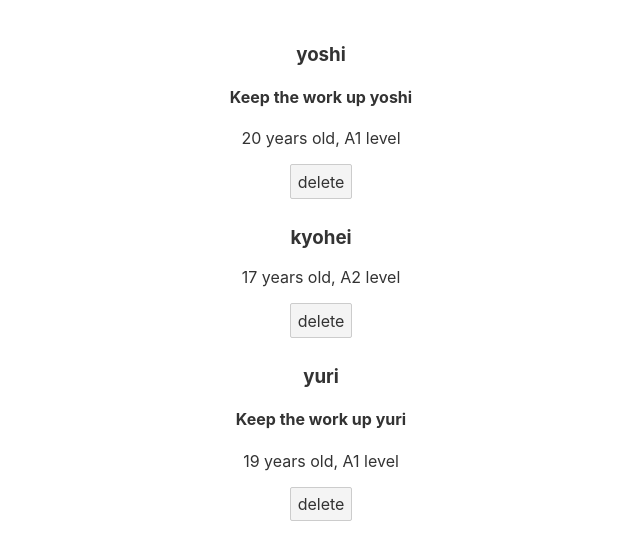
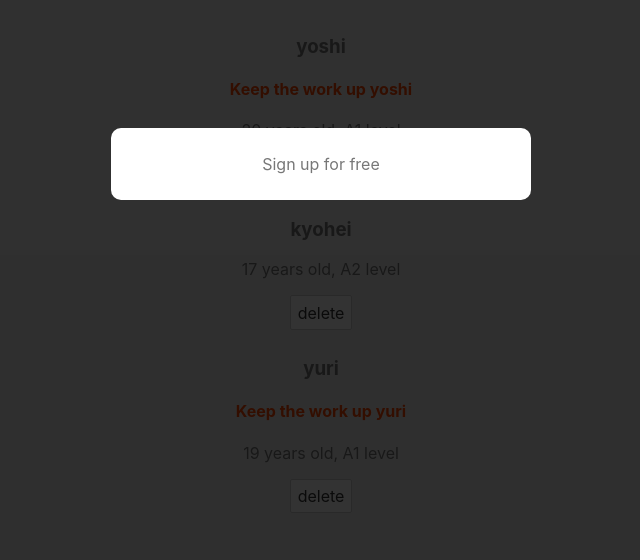
Before and after one commit to GuisseMaabo/Learning-germanIkigai, a Svelte app: page / in a window 1280 px wide. Shown: the top 560 px of the page, without its empty margins (319-959 px from the left). Built offline with nearby package versions, Linux system fonts and the light colour scheme.

Commit message:
adding extra style in global.css and adding a coonditionnal class style

```diff
--- a/public/global.css
+++ b/public/global.css
@@ -61,3 +61,17 @@ button:not(:disabled):active {
 button:focus {
 	border-color: #666;
 }
+/* extra css */
+body{
+	color: #777;
+	background: #eee;
+	padding: 0;
+	margin: 0;
+}
+
+h4{
+	color: orangered;
+}
+button{
+	background: white;
+}
--- a/src/Modal.svelte
+++ b/src/Modal.svelte
@@ -1,14 +1,28 @@
 <script>
-let showModal = false;
+let showModal = true;
+let isOpen = true;
 </script>
 
 {#if showModal}
-<div class="backdrop">
+<div class="backdrop" class:open={isOpen}>
     <div class="modal-content">
         <p> Sign up for free </p>
     </div>
 </div>
 {/if}
 <style>
-
+.backdrop{
+    width: 100%;
+    height: 100%;
+    position: fixed;
+    background: rgba(0,0,0,0.8);
+}
+.modal-content{
+    padding: 10px;
+    border-radius: 10px;
+    max-width:400px;
+    margin: 10% auto;
+    text-align: center;
+    background:white;
+}
 </style>
```
